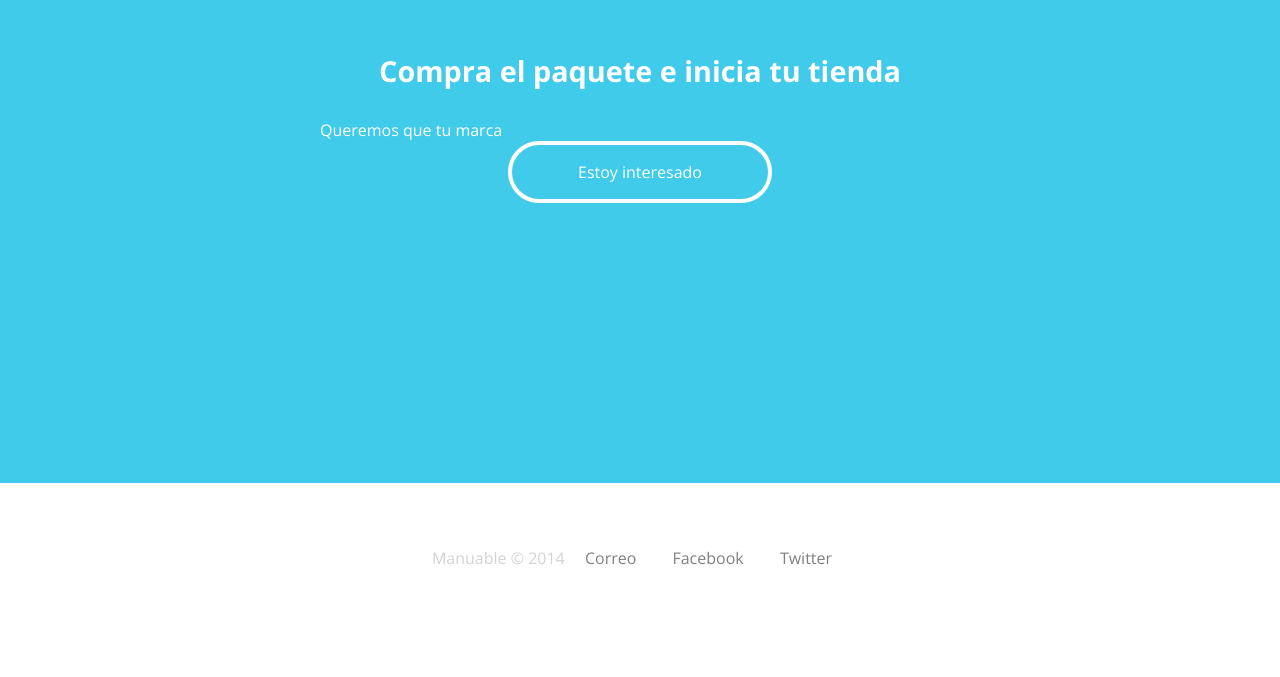
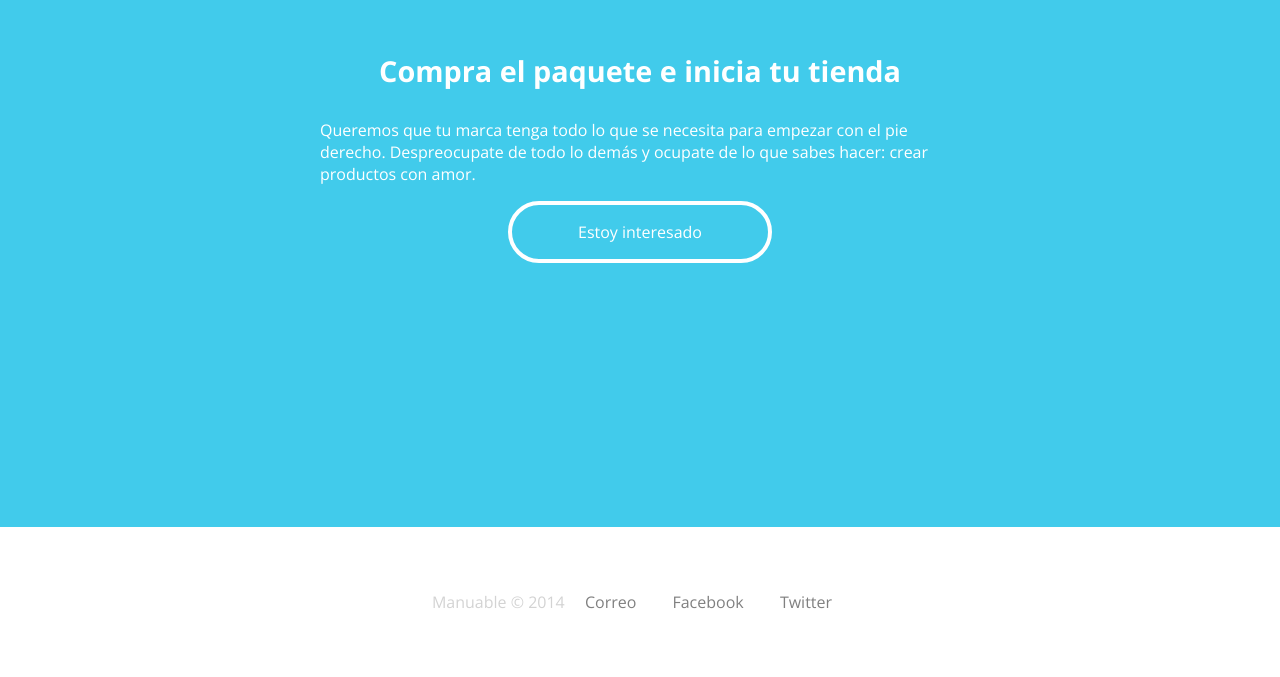
Before and after one commit to rodrigotello/manuable_premium_pre, a plain HTML site: page index.html in a window 1280 px wide. Shown: the part 5285-5962 px from the top of the page. Before the commit the page ends 5918 px from the top, so only its background shows below. Drawn offline with nearby package versions, Linux system fonts and the light colour scheme.

Commit message:
Update index.html

```diff
--- a/index.html
+++ b/index.html
@@ -178,7 +178,7 @@
     <div class="blue-div">
       <div class="textbox">
       	<h3 class="white-text">Compra el paquete e inicia tu tienda</h3>
-      	<p class="white-text">Queremos que tu marca
+      	<p class="white-text">Queremos que tu marca tenga todo lo que se necesita para empezar con el pie derecho. Despreocupate de todo lo demás y ocupate de lo que sabes hacer: crear productos con amor. </p>
       	<a href="#" class="buy-button">Estoy interesado</a>
       </div>
     </div>
```
